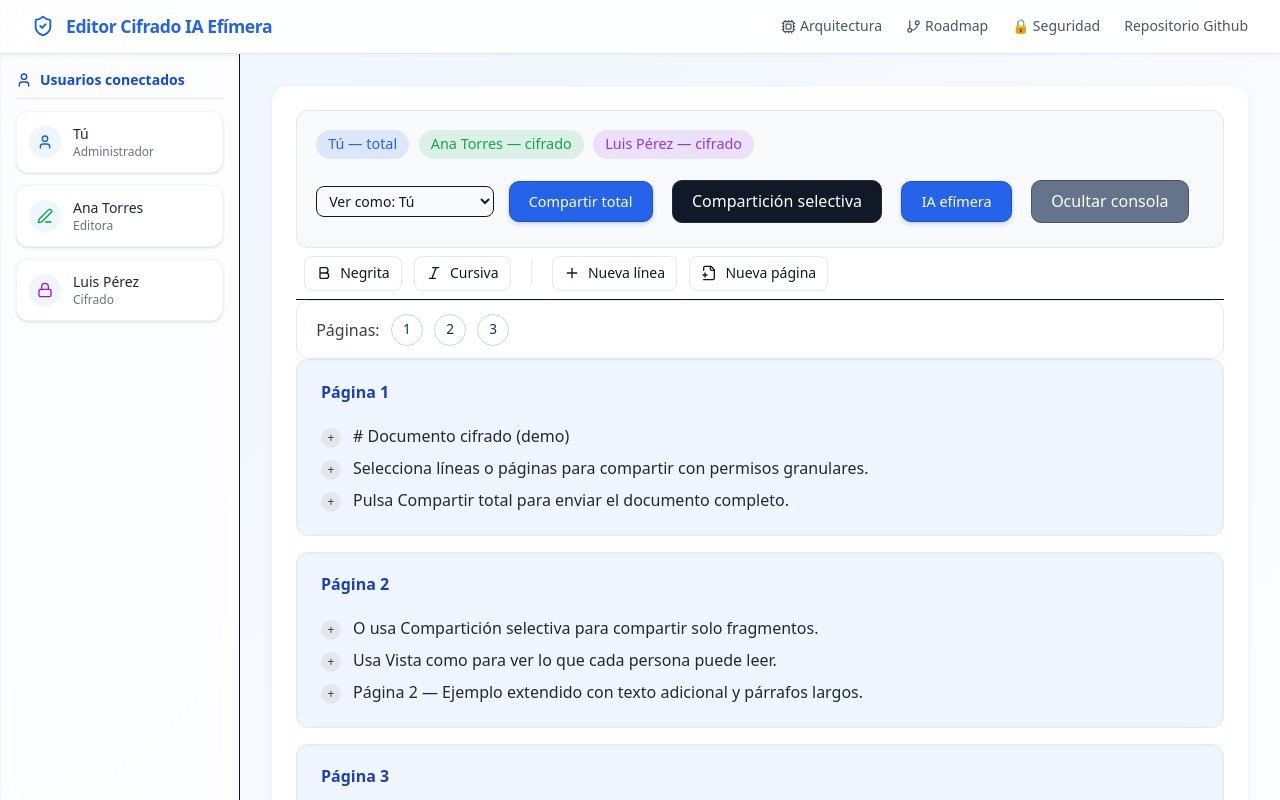
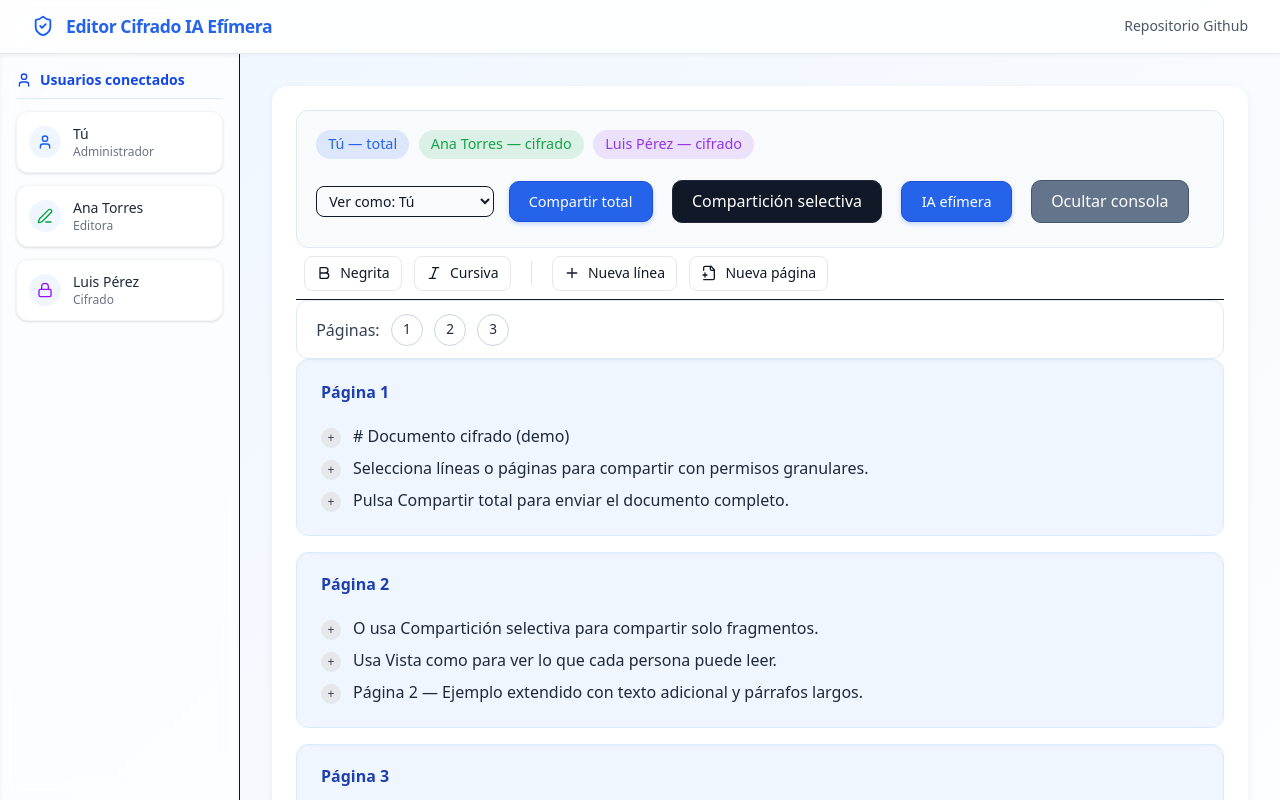
Before and after one commit to FraAlle/CipherDoc, a React (Vite) app: page / in a window 1280 px wide. Built offline with nearby package versions, Linux system fonts and the light colour scheme.

Commit message:
Commented lines from the top right menu

```diff
--- a/src/components/Navbar.jsx
+++ b/src/components/Navbar.jsx
@@ -14,7 +14,7 @@ function Navbar() {
 
       {/* Menú derecho */}
       <div className="flex items-center gap-6 text-sm text-gray-600">
-        <a href="#" className="hover:text-blue-600 flex items-center gap-1">
+        {/*<a href="#" className="hover:text-blue-600 flex items-center gap-1">
           <Cpu size={15} /> Arquitectura
         </a>
         <a href="#" className="hover:text-blue-600 flex items-center gap-1">
@@ -22,7 +22,7 @@ function Navbar() {
         </a>
         <a href="#" className="hover:text-blue-600 flex items-center gap-1">
           🔒 Seguridad
-        </a>
+        </a>*/}
         <a href="https://github.com/FraAlle/CipherDoc" className="hover:text-blue-600 flex items-center gap-1">
           Repositorio Github
         </a>
```
